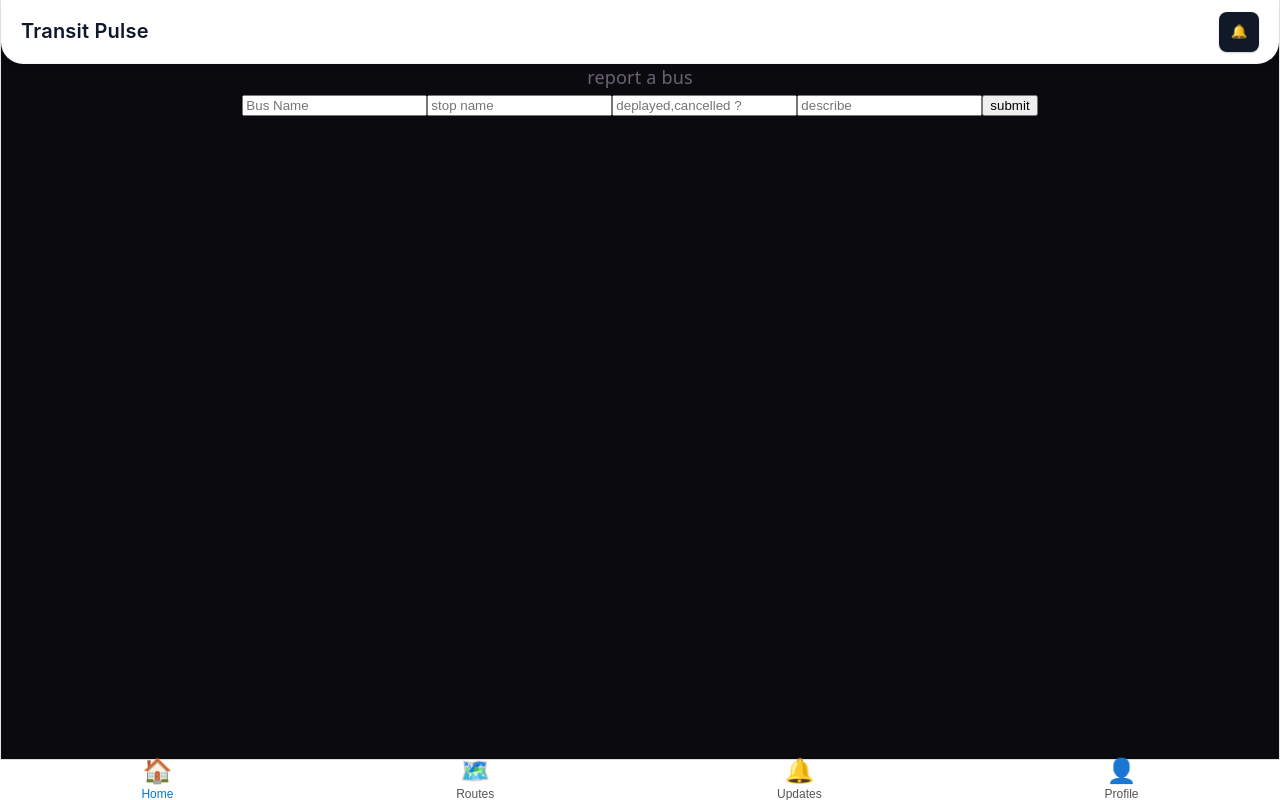
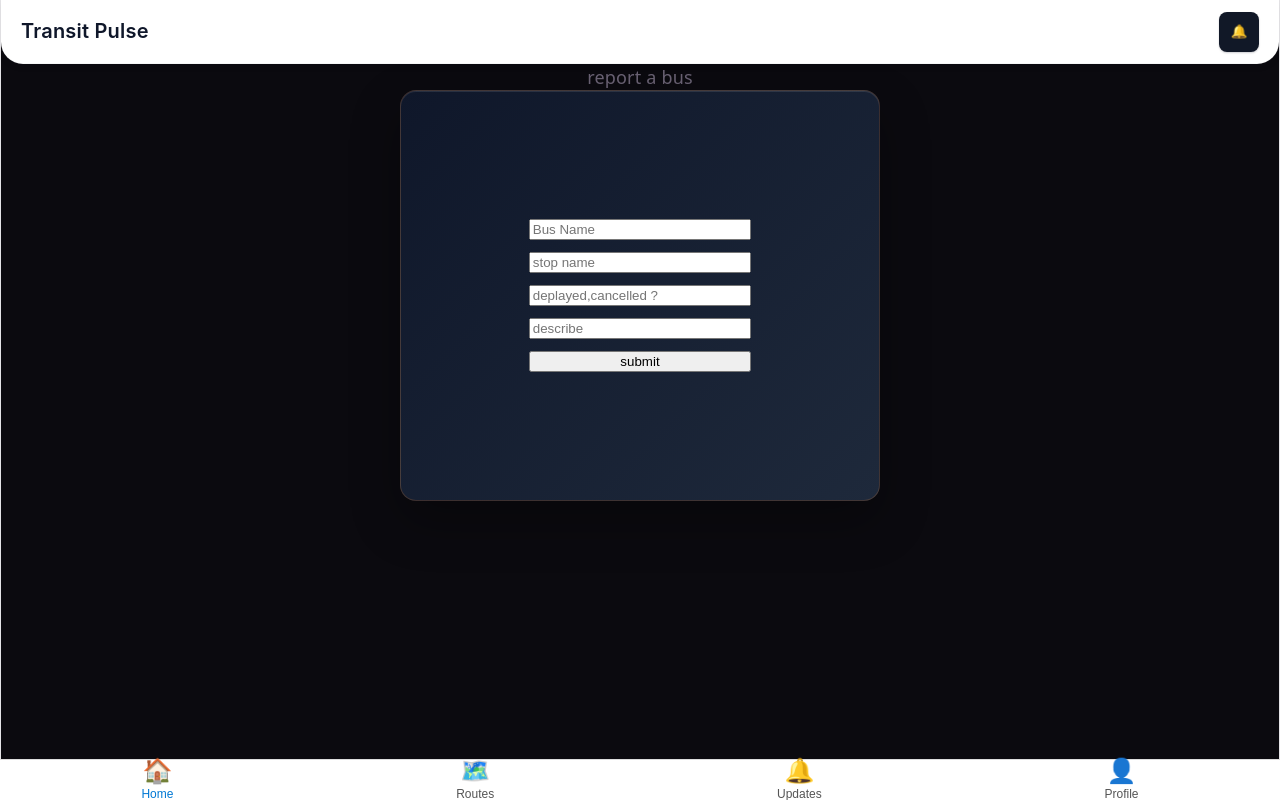
Before and after one commit to Sumit-Mashelkar/Where-is-my-Bus, a React (Vite) app in the folder transitpulse/: page /report-bus in a window 1280 px wide. Built offline with nearby package versions, Linux system fonts and the light colour scheme.

Commit message:
style: improve bus report form layout

```diff
--- a/transitpulse/src/pages/ReportsPage.jsx
+++ b/transitpulse/src/pages/ReportsPage.jsx
@@ -1,10 +1,30 @@
 // contains all bus reports
 import Hero from "../components/header";
 import Footer from "../components/footer";
+import { color } from "framer-motion";
+
+const mainStyle = {
+    display: "flex",
+    justifyContent: "center",
+    alignItems: "center",
+    minHeight: "30vh",
+
+
+}
 
 const reportbusform = {
-
-
+    padding: "10%",
+    background: "linear-gradient(135deg, #0f172a 0%, #1e293b 100%)",
+    display: "flex",
+    flexDirection: "column",
+    gap: "12Px",
+    width: "min(98%, 480px)",
+    // minHeight: "90%",
+    boxSizing: "border-box",
+    borderRadius: "16px",
+    boxShadow: "0 20px 50px rgba(0, 0, 0, 0.3), inset 0 1px 0 rgba(255, 255, 255, 0.1)",
+    border: "1px solid rgba(234, 139, 66, 0.2)",
+    backdropFilter: "blur(10px)",
 }
 
 const ReportBusPage = () => {
@@ -13,7 +33,7 @@ const ReportBusPage = () => {
         <Hero />
         <div>report a bus</div>
         {/* <p>1: bus name, 2: display currrent time, 3: fetch the route/stops for busname, 4: current stop, 5: current status, 6: short description (optional) </p> */}
-        <main>
+        <main style={mainStyle}>
             <form id = "report-bus-form" style={reportbusform}>
                 <input type="text" placeholder="Bus Name" ></input>
                 <input type="text" placeholder="stop name" ></input>
```
